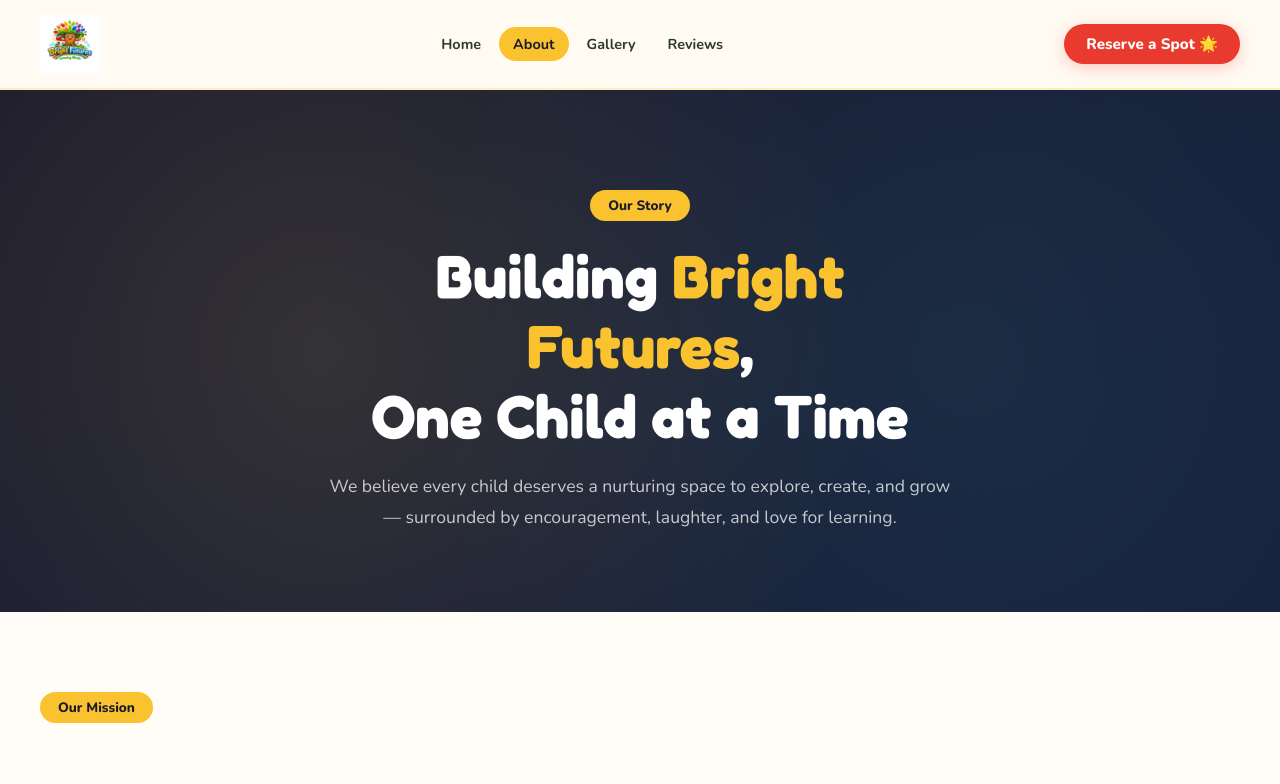
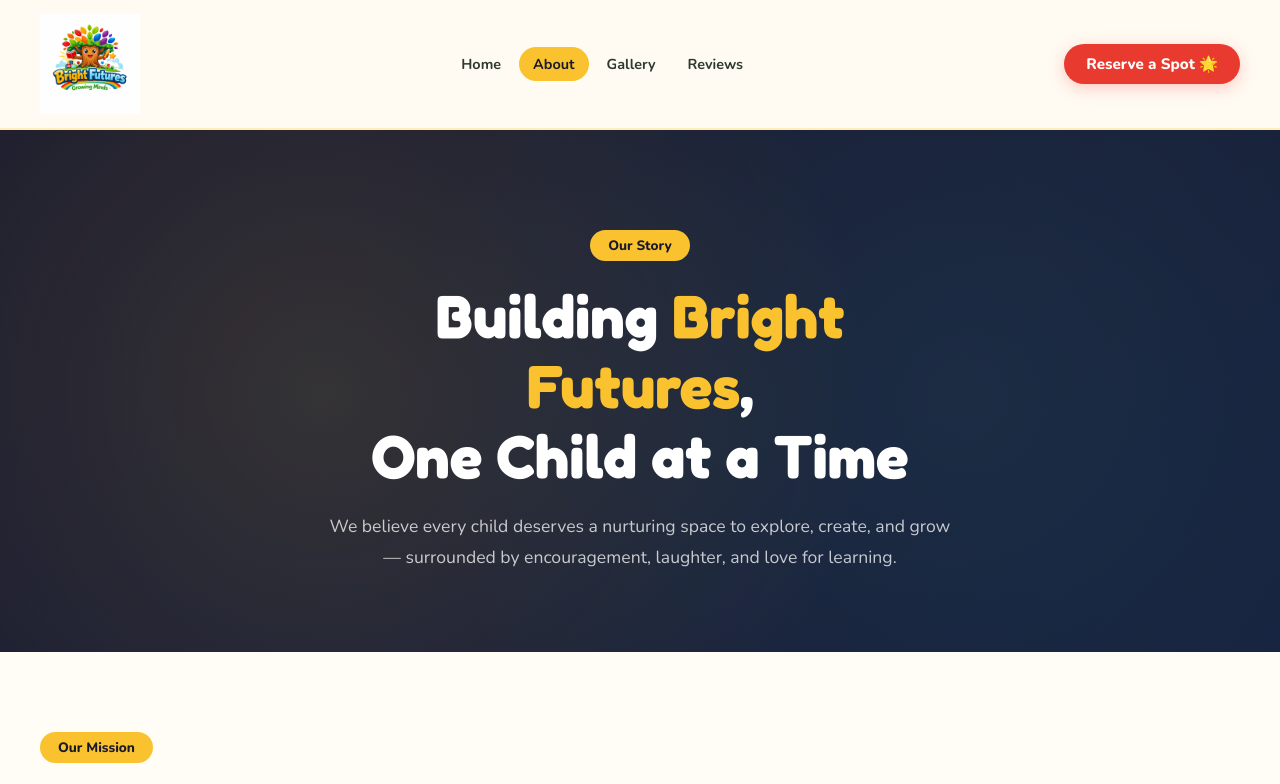
Before and after one commit to Pittbyte882/bright_futures, a website: page about.html in a window 1280 px wide. Shown: the top 784 px of the page. Drawn offline with nearby package versions, Linux system fonts and the light colour scheme.

Commit message:
changed log size

```diff
--- a/about.html
+++ b/about.html
@@ -107,7 +107,7 @@
 <body>
 <nav>
   <a class="nav-logo" href="index.html">
-    <img src="logobf.png" alt="Bright Futures Growing Minds LLC" style="height:60px;width:auto;display:block;" />
+    <img src="logobf.png" alt="Bright Futures Growing Minds LLC" style="height:100px;width:auto;display:block;" />
   </a>
   <div class="nav-links">
     <a href="index.html">Home</a>
```
Also changed, not shown: admin.html (+1 -1 lines), gallery.html (+1 -1 lines), testimonial.html (+1 -1 lines).
